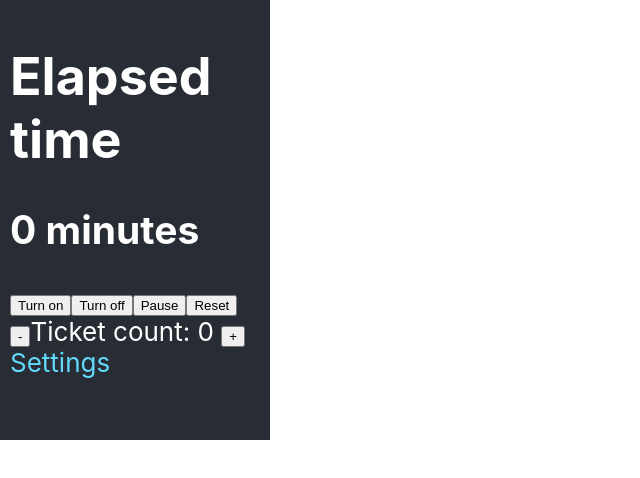
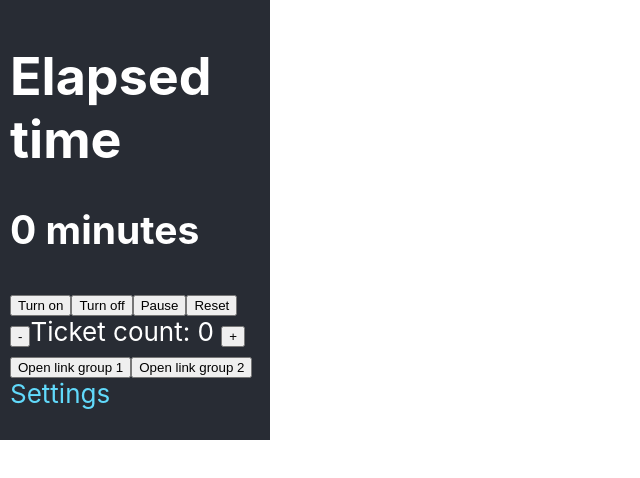
Before and after one commit to sandypockets/ticketer, a React (Create React App) app: page / in a window 1280 px wide. Shown: the top 478 px of the page, without its empty margins (0-640 px from the left). Built offline with nearby package versions, Linux system fonts and the light colour scheme.

Commit message:
Add tab group buttons

```diff
--- a/src/components/Home.jsx
+++ b/src/components/Home.jsx
@@ -1,3 +1,7 @@
+const handleLinkGroupClick = () => {
+  chrome.runtime.sendMessage("openTabGroupOne");
+}
+
 export default function Home({ ticketCount, increaseTicketCount, decreaseTicketCount, time, handleOn, handleOff, handlePause, setPage, handleReset }) {
   return (
     <>
@@ -25,6 +29,14 @@ export default function Home({ ticketCount, increaseTicketCount, decreaseTicketC
         </button>
       </div>
       <div>
+        <button onClick={handleLinkGroupClick}>
+          Open link group 1
+        </button>
+        <button>
+          Open link group 2
+        </button>
+      </div>
+      <div>
         <a onClick={() => setPage('settings')}>Settings</a>
       </div>
     </>
```
